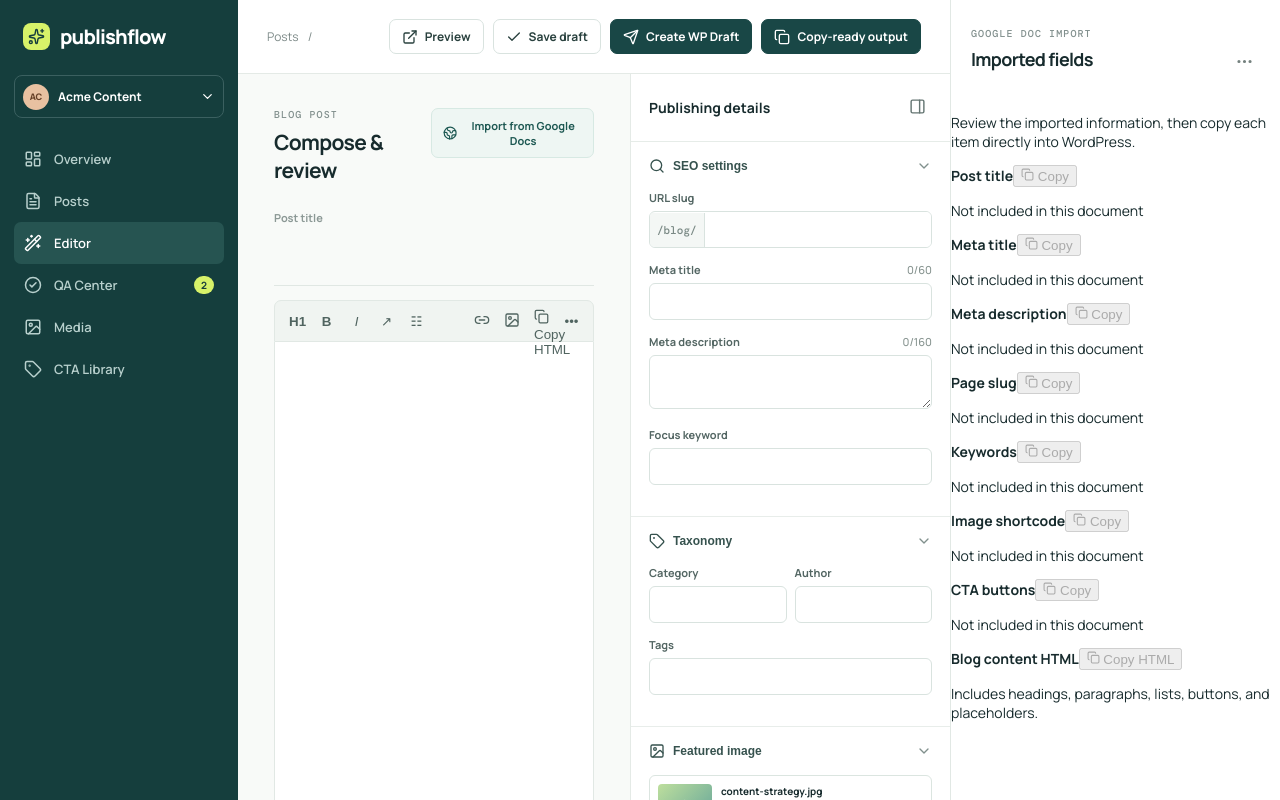
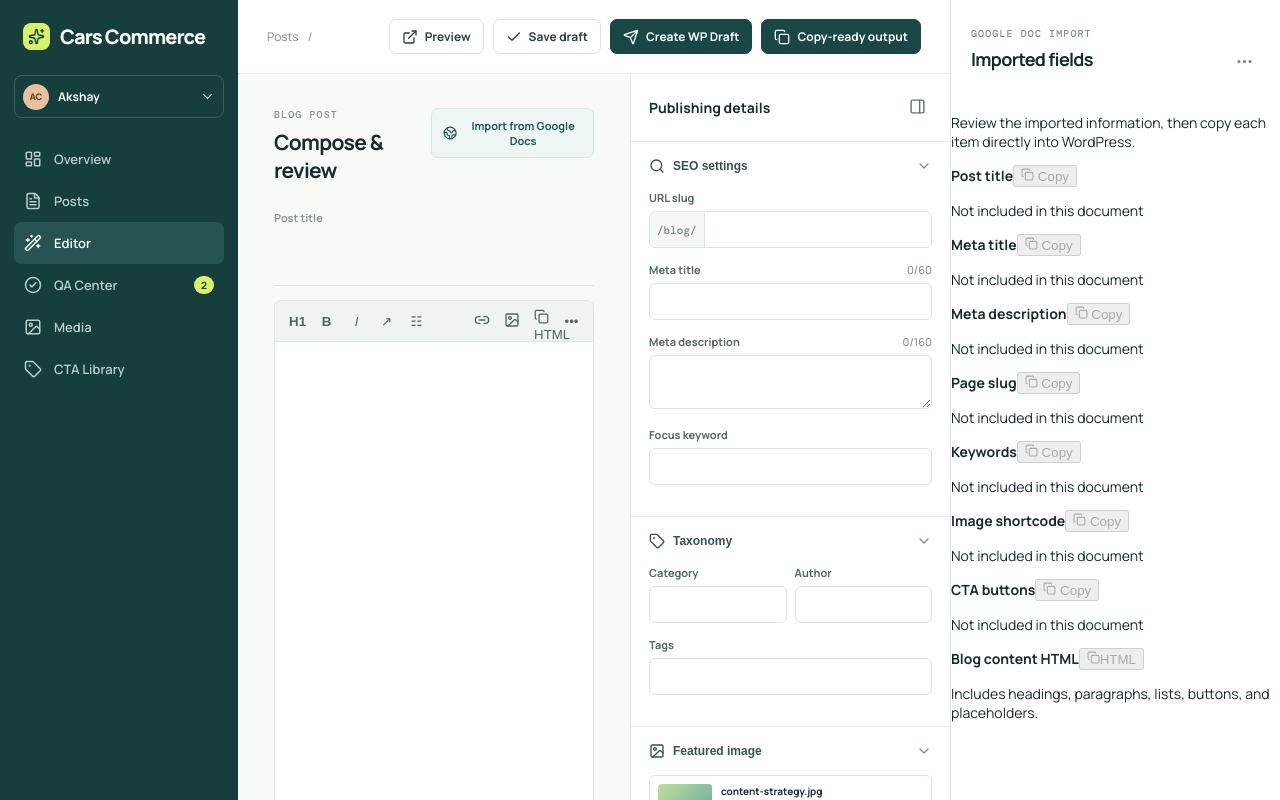
Before and after one commit to akkumar4u/autopublishing, a React (Vite) app: page / in a window 1280 px wide. Shown: the top 800 px of the page. Built offline with nearby package versions, Linux system fonts and the light colour scheme.

Commit message:
fix: Brand Name Change and User Name

```diff
--- a/src/App.jsx
+++ b/src/App.jsx
@@ -158,8 +158,8 @@
 
   return <div className="app-shell">
     <aside className="sidebar">
-      <div className="brand"><div className="brand-mark"><Sparkles size={17}/></div><span>publishflow</span></div>
-      <div className="workspace"><span className="avatar">AC</span><span>Acme Content</span><ChevronDown size={15}/></div>
+      <div className="brand"><div className="brand-mark"><Sparkles size={17}/></div><span>Cars Commerce</span></div>
+      <div className="workspace"><span className="avatar">AC</span><span>Akshay</span><ChevronDown size={15}/></div>
       <nav>
         {[[LayoutDashboard,'Overview'],[FileText,'Posts'],[WandSparkles,'Editor'],[CheckCircle2,'QA Center'],[Image,'Media'],[Tag,'CTA Library']].map(([Icon,label]) => <button key={label} className={active === label ? 'nav active' : 'nav'} onClick={() => setActive(label)}><Icon size={18}/><span>{label}</span>{label === 'QA Center' && <b>2</b>}</button>)}
       </nav>
@@ -208,7 +208,7 @@
         <section className="editor-pane">
           <div className="editor-heading"><div><p className="eyebrow">BLOG POST</p><h1>Compose & review</h1></div><button className="import-button" onClick={() => setImportOpen(true)}><Globe2 size={16}/> Import from Google Docs</button></div>
           <label className="field title-field"><span>Post title</span><input value={post.title} onChange={e => update('title', e.target.value)} /></label>
-          <div className="editor-toolbar"><button><b>H1</b></button><button><b>B</b></button><button><i>I</i></button><button>↗</button><button>☷</button><span></span><button><Link2 size={16}/></button><button><Image size={16}/></button><button onClick={() => copyValue(post.content, 'Content HTML')} title="Copy raw HTML of the content body"><Copy size={15}/> Copy HTML</button><button>•••</button></div>
+          <div className="editor-toolbar"><button><b>H1</b></button><button><b>B</b></button><button><i>I</i></button><button>↗</button><button>☷</button><span></span><button><Link2 size={16}/></button><button><Image size={16}/></button><button onClick={() => copyValue(post.content, 'Content HTML')} title="Copy raw HTML of the content body"><Copy size={15}/> HTML</button><button>•••</button></div>
           <div className="rich-editor" contentEditable suppressContentEditableWarning onInput={e => update('content', e.currentTarget.innerHTML)} dangerouslySetInnerHTML={{__html: post.content}} />
           <div className="editor-footer"><span><Clock3 size={15}/> Last saved just now</span><span>{post.content.replace(/<[^>]*>/g,' ').trim().split(/\s+/).filter(Boolean).length} words</span></div>
         </section>
@@ -221,9 +221,9 @@
         </aside>
       </div>}
     </main>
-    <aside className="qa-panel import-panel"><div className="qa-header"><div><p className="eyebrow">GOOGLE DOC IMPORT</p><h2>Imported fields</h2></div><button><MoreHorizontal size={19}/></button></div><p className="import-help">Review the imported information, then copy each item directly into WordPress.</p><div className="import-fields">{[['Post title', post.title], ['Meta title', post.metaTitle], ['Meta description', post.metaDescription], ['Page slug', post.slug ? `/${post.slug}/` : ''], ['Keywords', post.keyword], ['Image shortcode', post.imageShortcode], ['CTA buttons', post.buttons]].map(([label, value]) => <div className="import-field" key={label}><div><strong>{label}</strong><button onClick={() => copyValue(value, label)} disabled={!value}><Copy size={13}/> Copy</button></div><p>{value || 'Not included in this document'}</p></div>)}</div><div className="import-html"><div><strong>Blog content HTML</strong><button onClick={() => copyValue(prettyHtml, 'Blog content HTML')} disabled={!prettyHtml}><Copy size={13}/> Copy HTML</button></div><p>Includes headings, paragraphs, lists, buttons, and placeholders.</p></div></aside>
+    <aside className="qa-panel import-panel"><div className="qa-header"><div><p className="eyebrow">GOOGLE DOC IMPORT</p><h2>Imported fields</h2></div><button><MoreHorizontal size={19}/></button></div><p className="import-help">Review the imported information, then copy each item directly into WordPress.</p><div className="import-fields">{[['Post title', post.title], ['Meta title', post.metaTitle], ['Meta description', post.metaDescription], ['Page slug', post.slug ? `/${post.slug}/` : ''], ['Keywords', post.keyword], ['Image shortcode', post.imageShortcode], ['CTA buttons', post.buttons]].map(([label, value]) => <div className="import-field" key={label}><div><strong>{label}</strong><button onClick={() => copyValue(value, label)} disabled={!value}><Copy size={13}/> Copy</button></div><p>{value || 'Not included in this document'}</p></div>)}</div><div className="import-html"><div><strong>Blog content HTML</strong><button onClick={() => copyValue(prettyHtml, 'Blog content HTML')} disabled={!prettyHtml}><Copy size={13}/>HTML</button></div><p>Includes headings, paragraphs, lists, buttons, and placeholders.</p></div></aside>
     {importOpen && <div className="modal-wrap"><div className="modal"><button className="modal-close" onClick={() => setImportOpen(false)}><X size={18}/></button><div className="modal-icon"><Globe2 size={22}/></div><h2>Import from Google Docs</h2><p>Paste a shared Google Docs link. Your Keywords, Meta Title, Meta Description, Slug, image shortcode, buttons, and article body are mapped automatically.</p><input value={importUrl} onChange={e => setImportUrl(e.target.value)} placeholder="https://docs.google.com/document/d/..." autoFocus/><button className="button primary full" disabled={importing} onClick={importDoc}>{importing ? 'Importing…' : 'Import document'}</button><small>The document must be shared as “Anyone with the link”.</small></div></div>}
-    {exportOpen && <div className="modal-wrap"><div className="export-modal"><button className="modal-close" onClick={() => setExportOpen(false)}><X size={18}/></button><div className="modal-icon"><CheckCircle2 size={22}/></div><p className="eyebrow">READY FOR WORDPRESS</p><h2>Copy your prepared content</h2><p>Google Docs styling has been removed. Copy each clean field into its matching WordPress area.</p><div className="copy-grid">{[['Post title',post.title],['Meta title',post.metaTitle],['Meta description',post.metaDescription],['URL slug',`/${post.slug}/`],['Keywords',post.keyword],['CTA buttons',post.buttons]].map(([label,value]) => <div className="copy-card" key={label}><div><span>{label}</span><button onClick={() => copyValue(value, label)}><Copy size={13}/> Copy</button></div><code>{value || 'Not provided'}</code></div>)}</div><div className="html-card"><div><span>Clean HTML article</span><button onClick={() => copyValue(prettyHtml, 'Clean HTML')}><Copy size={13}/> Copy HTML</button></div><textarea readOnly value={prettyHtml}/></div></div></div>}
+    {exportOpen && <div className="modal-wrap"><div className="export-modal"><button className="modal-close" onClick={() => setExportOpen(false)}><X size={18}/></button><div className="modal-icon"><CheckCircle2 size={22}/></div><p className="eyebrow">READY FOR WORDPRESS</p><h2>Copy your prepared content</h2><p>Google Docs styling has been removed. Copy each clean field into its matching WordPress area.</p><div className="copy-grid">{[['Post title',post.title],['Meta title',post.metaTitle],['Meta description',post.metaDescription],['URL slug',`/${post.slug}/`],['Keywords',post.keyword],['CTA buttons',post.buttons]].map(([label,value]) => <div className="copy-card" key={label}><div><span>{label}</span><button onClick={() => copyValue(value, label)}><Copy size={13}/> Copy</button></div><code>{value || 'Not provided'}</code></div>)}</div><div className="htmlHTML-card"><div><span>Clean HTML article</span><button onClick={() => copyValue(prettyHtml, 'Clean HTML')}><Copy size={13}/> </button></div><textarea readOnly value={prettyHtml}/></div></div></div>}
     {toast && <div className="toast"><CheckCircle2 size={17}/>{toast}</div>}
   </div>;
 }
```
